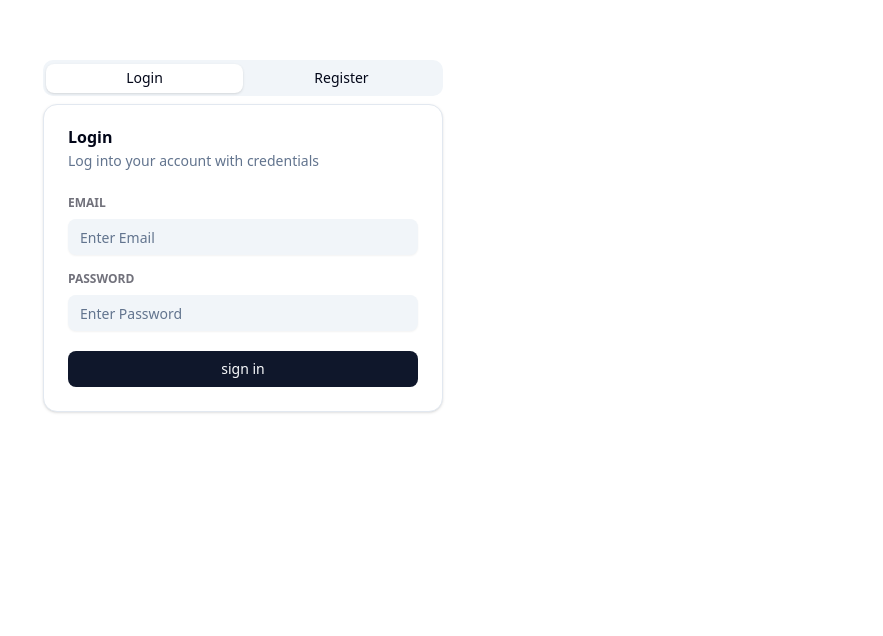
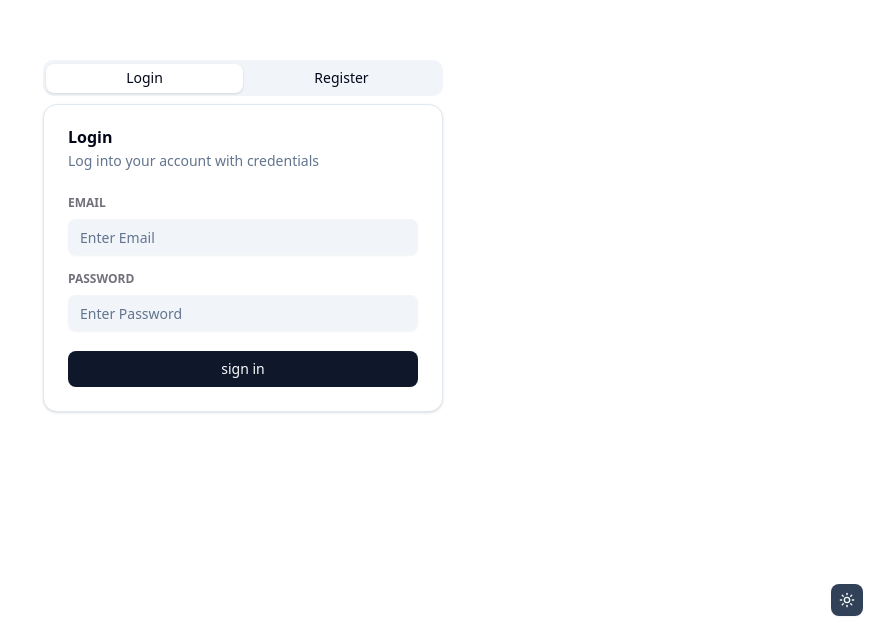
Before and after one commit to SimplySophia/dashboardd, a Next.js app: page /auth in a window 1280 px wide. Shown: the part 164-800 px from the top of the page, without its empty margins (397-1280 px from the left). Built offline with nearby package versions, Linux system fonts and the light colour scheme.

Commit message:
integrated light/dark mode for register/login form

```diff
--- a/app/(auth)/layout.tsx
+++ b/app/(auth)/layout.tsx
@@ -1,7 +1,12 @@
-const AuthLayout = ({children}: { children: React, ReactNode }) => {
+import ThemeToggler from "@/components/ThemeToggler";
+
+const AuthLayout = ({children}: { children: React.ReactNode }) => {
     return (
     <div className="h-[100vh] flex items-center
-    justify-center relative">
+    justify-center relative text-white">
+        <div className="absolute bottom-5 right-0">
+            <ThemeToggler />
+        </div>
         {children}
     </div>
 );
```
